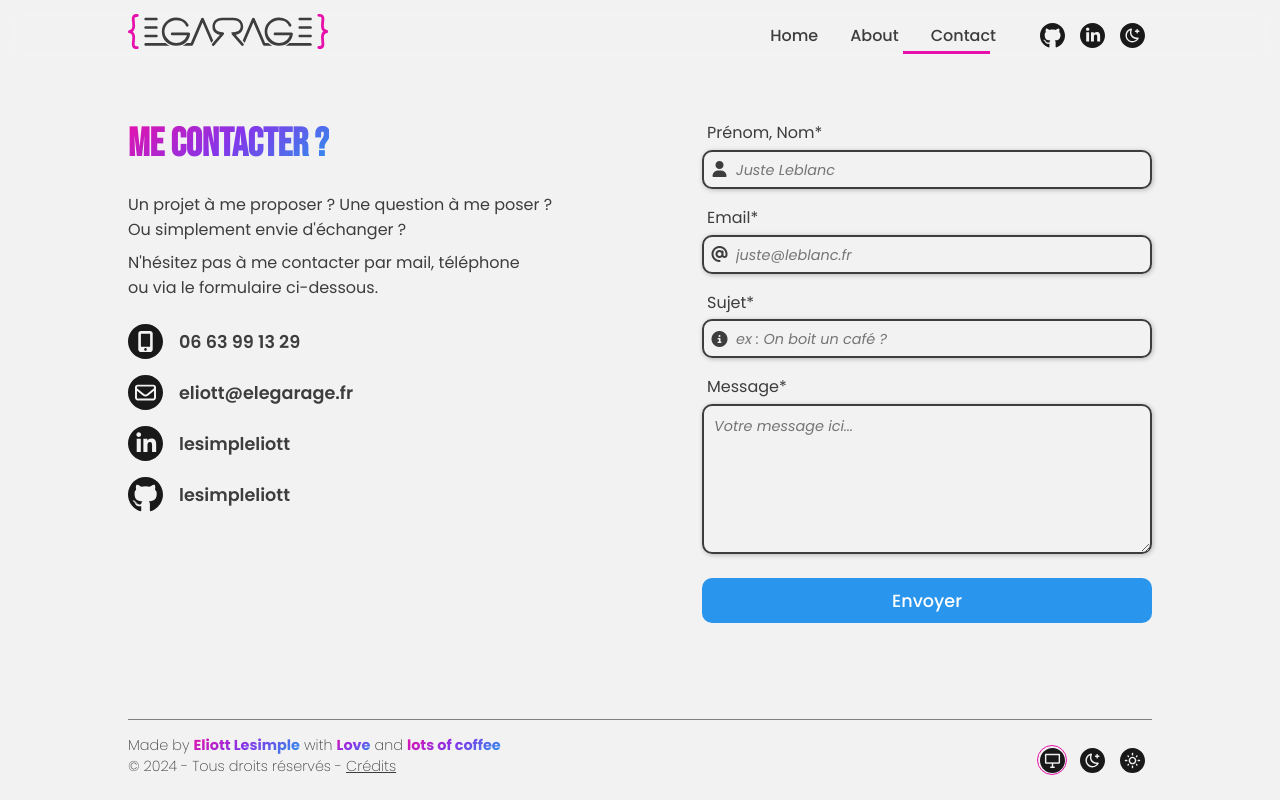
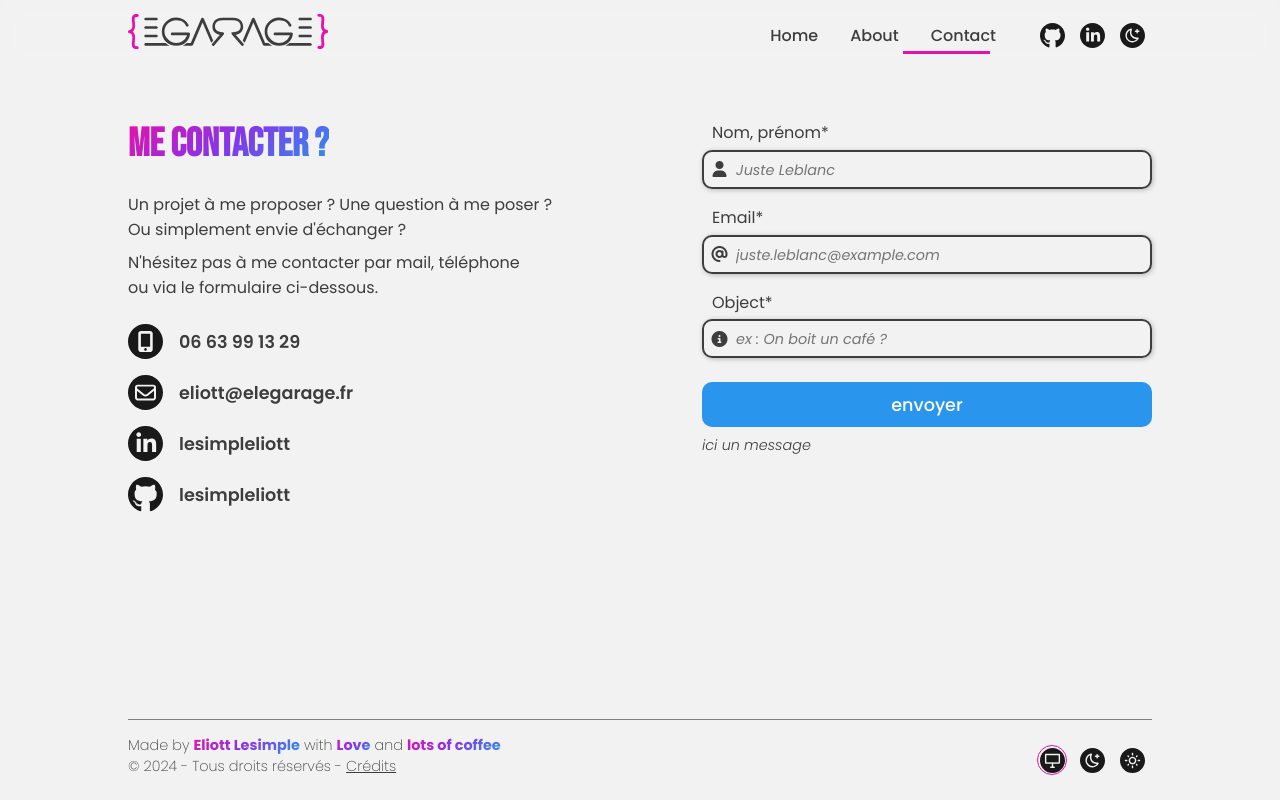
Before and after one commit to lesimpleliott/MyPortfolio, a React (Vite) app: page /contact in a window 1280 px wide. Built offline with nearby package versions, Linux system fonts and the light colour scheme.

Commit message:
Form // start rework and add regExp

```diff
--- a/src/components/contact/ContactForm.tsx
+++ b/src/components/contact/ContactForm.tsx
@@ -1,154 +1,62 @@
-import emailjs from "@emailjs/browser";
-import { useRef } from "react";
+import React from "react";
 import styled from "styled-components";
-import FieldForm from "./FieldForm";
+import FieldInput from "./FieldInput";
+import SubmitContainer from "./SubmitContainer";
 
-const ContactForm = () => {
-  const form = useRef<HTMLFormElement>(null);
-
-  const sendEmail = (e: React.FormEvent<HTMLFormElement>) => {
+const ContactForm: React.FC = () => {
+  const sentMessage = (e: React.FormEvent) => {
     e.preventDefault();
-    // const formMess = document.querySelector(".formMessage");
-    const submitBtn = document.getElementById("submitBtn") as HTMLElement;
-    submitBtn!.innerText = "Envoi en cours...";
-
-    emailjs
-      .sendForm(
-        import.meta.env.VITE_SERVICE,
-        import.meta.env.VITE_TEMPLATE,
-        form.current as HTMLFormElement,
-        {
-          publicKey: import.meta.env.VITE_ID,
-        }
-      )
-      .then(
-        (res) => {
-          console.log(res.text);
-          if (form.current) {
-            (form.current as HTMLFormElement).reset();
-          }
-          submitBtn!.innerText = "Message envoyé !";
-          submitBtn!.classList.add("sent");
-
-          setTimeout(() => {
-            submitBtn!.innerText = "Envoyer";
-            submitBtn!.classList.remove("sent");
-          }, 2500);
-        },
-        (err) => {
-          console.log(err.text);
-          submitBtn!.innerText = "Une erreur s'est produite";
-          submitBtn!.classList.add("error");
-
-          setTimeout(() => {
-            submitBtn!.innerText = "Envoyer";
-            submitBtn!.classList.remove("error");
-          }, 2500);
-        }
-      );
+    console.log("envoyé !");
+    // if (fullName && email && !fullNameError) {
+    //   console.log("Message envoyé !");
+    //   setFullName("");
+    //   setEmail("");
+    //   setInputValid(false);
+    // } else {
+    //   console.log("Veuillez remplir correctement les champs.");
+    // }
   };
 
   return (
-    <FormContactStyled ref={form} onSubmit={sendEmail}>
-      <FieldForm
+    <FormContactStyled onSubmit={sentMessage}>
+      <FieldInput
+        label="Nom, prénom"
         type="text"
         name="fullName"
-        text="Prénom, Nom*"
+        icon="fa-solid fa-user"
         placeholder="Juste Leblanc"
-        icon="fa-solid fa-user"
-        required={true}
+        regExp={/^[a-zA-Z -\\é\\è\\à\\ï\\î\\ü\\û\\ù]*$/}
+        required
       />
-      <FieldForm
+      <FieldInput
+        label="Email"
         type="email"
         name="email"
-        text="Email*"
-        placeholder="juste@leblanc.fr"
         icon="fa-solid fa-at"
-        required={true}
+        placeholder="juste.leblanc@example.com"
+        regExp={/^[a-z0-9_.-]+@[a-z0-9_.-]+\.[a-z]+$/}
+        required
       />
-      <FieldForm
+      <FieldInput
+        label="Object"
         type="text"
-        name="subject"
-        text="Sujet*"
+        name="object"
         placeholder="ex : On boit un café ?"
         icon="fa-solid fa-circle-info"
-        required={true}
+        regExp={/[a-zA-Z -_.À-ÖØ-öø-ÿ]+/}
+        required
       />
 
-      <FieldForm
-        type="textarea"
-        name="message"
-        text="Message*"
-        placeholder="Votre message ici..."
-      />
-
-      <button type="submit" className="btn" id="submitBtn">
-        Envoyer
-      </button>
+      <SubmitContainer />
     </FormContactStyled>
   );
 };
 
 const FormContactStyled = styled.form`
-  width: 100%;
   display: flex;
   flex-direction: column;
-  align-items: center;
   gap: 1rem;
-
-  .btn {
-    width: 100%;
-    height: 45px;
-    margin-top: 0.5rem;
-    text-align: center;
-    background-color: var(--secondColor);
-    color: white;
-    font-weight: 500;
-    font-size: 1.1rem;
-    border-radius: 10px;
-    transition: filter 200ms ease-out, box-shadow 200ms ease-out,
-      background-color 200ms ease-out;
-
-    &:hover {
-      filter: brightness(1.4);
-    }
-    &:active {
-      filter: brightness(0.8);
-      box-shadow: 1px 1px 5px rgba(0, 0, 0, 0.25) inset;
-    }
-    &:focus {
-      outline: solid 2px var(--mainColor);
-    }
-
-    &.sent {
-      background-color: #38bd38;
-    }
-    &.error {
-      background-color: #f60404;
-      animation: shake 300ms ease-out;
-    }
-
-    @keyframes shake {
-      0% {
-        transform: translateX(0px);
-      }
-      20% {
-        transform: translateX(10px);
-      }
-      40% {
-        transform: translateX(-10px);
-      }
-      60% {
-        transform: translateX(10px);
-      }
-      80% {
-        transform: translateX(-10px);
-      }
-      100% {
-        transform: translateX(0px);
-      }
-    }
-  }
+  width: 100%;
 `;
 
 export default ContactForm;
--- a/src/components/contact/FieldForm.tsx
+++ b/src/components/contact/FieldForm.tsx
@@ -10,34 +10,32 @@ type FieldFormProps = {
 };
 
 const FieldForm = (props: FieldFormProps) => {
-  if (props.type === "textarea") {
-    return (
-      <FieldStyled>
-        <label className="field__label">{props.text}</label>
+  const inputElement =
+    props.type === "textarea" ? (
       <textarea
         name={props.name}
         id={props.name}
         placeholder={props.placeholder}
       />
-      </FieldStyled>
-    );
-  } else {
-    return (
-      <FieldStyled>
-        <label className="field__label">{props.text}</label>
+    ) : (
       <div className="field__input">
         {props.icon && <i className={`${props.icon} icon`}></i>}
         <input
-            type="text"
+          type={props.type}
           name={props.name}
           id={props.name}
           required={props.required}
           placeholder={props.placeholder}
         />
       </div>
+    );
+
+  return (
+    <FieldStyled>
+      <label className="field__label">{props.text}</label>
+      {inputElement}
     </FieldStyled>
   );
-  }
 };
 
 const FieldStyled = styled.div`
--- /dev/null
+++ b/src/components/contact/FieldInput.tsx
@@ -0,0 +1,117 @@
+import { useState } from "react";
+import styled from "styled-components";
+
+type FieldInputProps = {
+  label: string;
+  type: string;
+  name: string;
+  regExp: RegExp;
+  icon?: string;
+  required?: boolean;
+  placeholder?: string;
+};
+
+const FieldInput: React.FC<FieldInputProps> = (props) => {
+  const [inputValue, setInputValue] = useState("");
+  const [inputClass, setInputClass] = useState("");
+
+  const inputChecker = (e: React.ChangeEvent<HTMLInputElement>) => {
+    const value = e.target.value;
+    setInputValue(value);
+    if (value.length === 0) {
+      setInputClass("");
+    } else if (!props.regExp.test(value)) {
+      setInputClass("error");
+    } else {
+      setInputClass("valid");
+    }
+  };
+
+  return (
+    <FieldInputStyled>
+      <label className="fieldLabel">
+        {props.label}
+        {props.required ? "*" : ""}
+      </label>
+      <div className="fieldInput">
+        <i className={props.icon}></i>
+        <input
+          type={props.type}
+          name={props.name}
+          id={props.name}
+          placeholder={props.placeholder}
+          value={inputValue}
+          onChange={inputChecker}
+          className={inputClass}
+          required={props.required || false}
+        />
+      </div>
+    </FieldInputStyled>
+  );
+};
+
+const FieldInputStyled = styled.div`
+  width: 100%;
+  display: flex;
+  flex-direction: column;
+  gap: 0.3rem;
+  text-align: left;
+
+  .fieldLabel {
+    margin-left: 10px;
+  }
+
+  .fieldInput {
+    width: 100%;
+    position: relative;
+    display: flex;
+    align-items: center;
+    color: var(--text);
+    background: none;
+
+    i {
+      width: 35px;
+      height: 100%;
+      position: absolute;
+      display: flex;
+      align-items: center;
+      justify-content: center;
+    }
+
+    input {
+      padding: 5px 5px 5px 2rem;
+    }
+  }
+
+  .fieldTextarea {
+    textarea {
+      height: 150px;
+      padding: 10px;
+    }
+  }
+
+  input,
+  textarea {
+    all: unset;
+    box-sizing: border-box;
+    width: 100%;
+    border: solid var(--text) 2px;
+    border-radius: 10px;
+    resize: vertical;
+    box-shadow: 1px 1px 5px rgba(0, 0, 0, 0.25);
+
+    &::placeholder {
+      color: rgba(#cacaca, 0.5);
+      font-size: 0.9rem;
+      font-style: italic;
+    }
+  }
+
+  .error {
+    border: solid 2px var(--formError);
+  }
+  .valid {
+    border: solid 2px var(--formValid);
+  }
+`;
+export default FieldInput;
--- /dev/null
+++ b/src/components/contact/SubmitContainer.tsx
@@ -0,0 +1,59 @@
+import styled from "styled-components";
+
+const SubmitContainer = () => {
+  return (
+    <SubmitContainerStyled>
+      <button type="submit" className={`btn`}>
+        envoyer
+      </button>
+      <p className="message">ici un message</p>
+    </SubmitContainerStyled>
+  );
+};
+
+const SubmitContainerStyled = styled.div`
+  width: 100%;
+  display: flex;
+  flex-direction: column;
+  gap: 0.5rem;
+
+  button {
+    width: 100%;
+    height: 45px;
+    margin-top: 0.5rem;
+    text-align: center;
+    background-color: var(--secondColor);
+    color: white;
+    font-weight: 500;
+    font-size: 1.1rem;
+    border-radius: 10px;
+    transition: filter 200ms ease-out, box-shadow 200ms ease-out,
+      background-color 200ms ease-out;
+
+    &:hover {
+      filter: brightness(1.4);
+    }
+    &:active {
+      filter: brightness(0.8);
+      box-shadow: 1px 1px 5px rgba(0, 0, 0, 0.25) inset;
+    }
+    &:focus {
+      outline: solid 2px var(--mainColor);
+    }
+
+    &.sent {
+      background-color: #38bd38;
+    }
+    &.error {
+      background-color: #f60404;
+      animation: shake 250ms ease-out;
+    }
+  }
+  .message {
+    font-size: 0.9rem;
+    font-weight: 300;
+    font-style: italic;
+  }
+`;
+
+export default SubmitContainer;
--- a/src/styles/theme/animations.scss
+++ b/src/styles/theme/animations.scss
@@ -25,3 +25,24 @@
     transform: scale(1);
   }
 }
+
+@keyframes shake {
+  0% {
+    transform: translateX(0px);
+  }
+  20% {
+    transform: translateX(10px);
+  }
+  40% {
+    transform: translateX(-10px);
+  }
+  60% {
+    transform: translateX(10px);
+  }
+  80% {
+    transform: translateX(-10px);
+  }
+  100% {
+    transform: translateX(0px);
+  }
+}
--- a/src/styles/theme/colors.scss
+++ b/src/styles/theme/colors.scss
@@ -1,7 +1,12 @@
+#root {
+  --formError: #ba0000;
+  --formValid: #00ba00;
+  --gradient: linear-gradient(#e710ab, #8436ea, #2a95ed);
+}
+
 [data-theme="light"] {
   --mainColor: #e710ab;
   --secondColor: #2a95ed;
-  --gradient: linear-gradient(#e710ab, #8436ea, #2a95ed);
   --text: #3d3d3d;
   --background: #f2f2f2;
   --backgroundOpacity: rgba(242, 242, 242, 0.7);
@@ -12,7 +17,6 @@
 [data-theme="dark"] {
   --mainColor: #e710ab;
   --secondColor: #2a95ed;
-  --gradient: linear-gradient(#e710ab, #8436ea, #2a95ed);
   --text: #d8d8d8;
   --background: #191919;
   --backgroundOpacity: rgba(25, 25, 25, 0.7);
```
Lines whose indentation alone changed are shown as unchanged.
